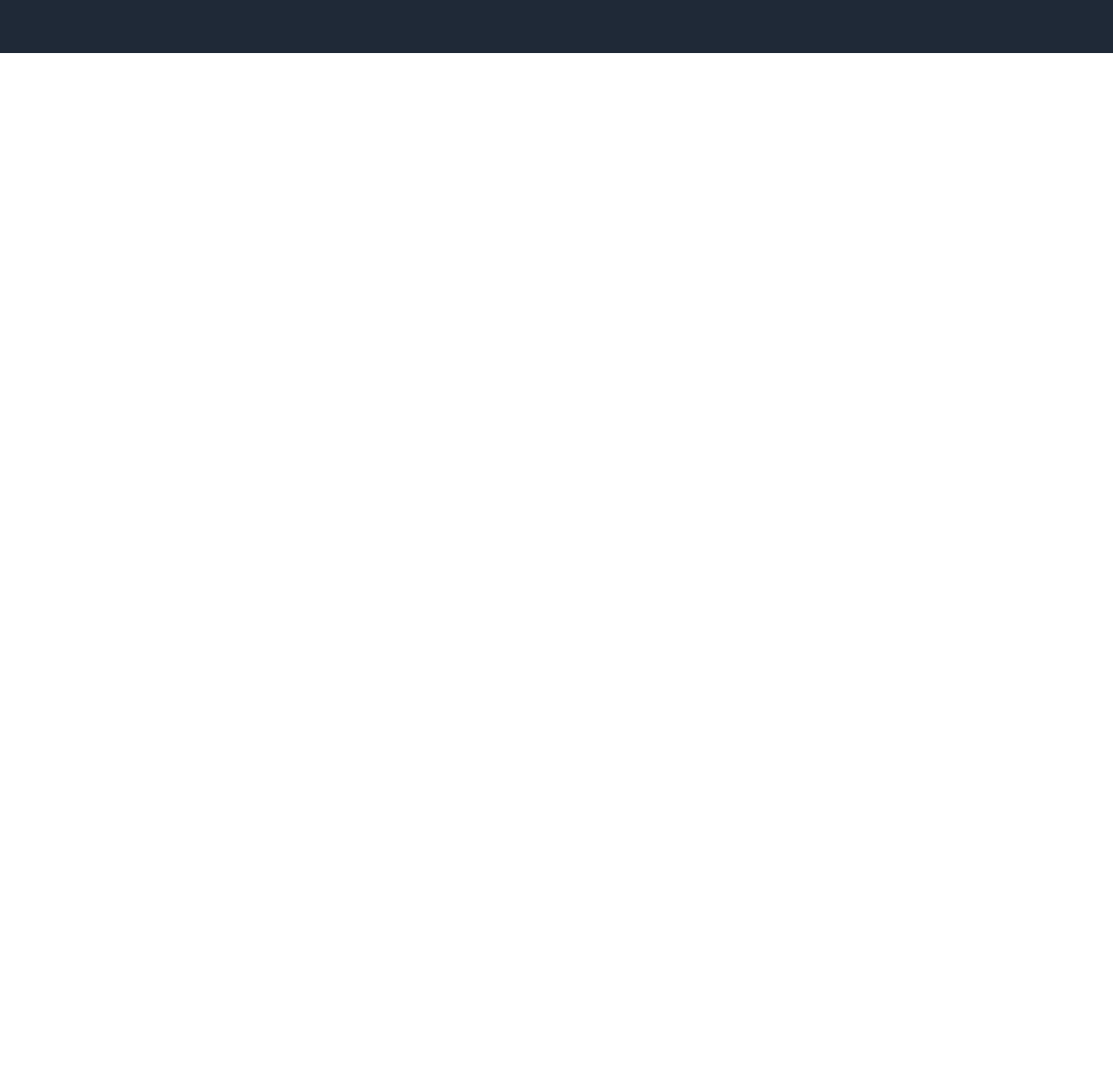
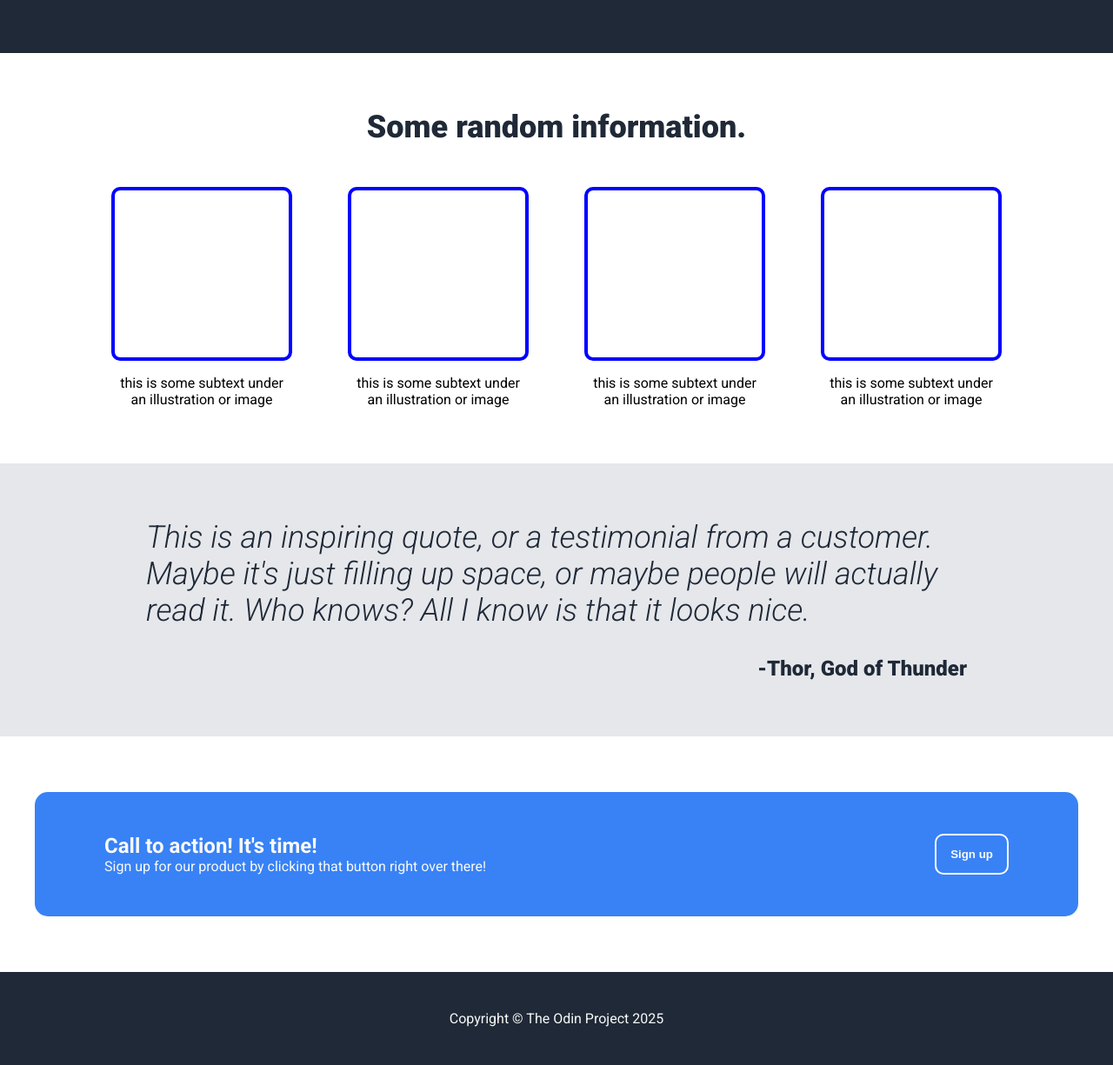
Before and after one commit to gr-miller/project-landing-page, a plain HTML site: page index.html in a window 1280 px wide. Shown: the part 504-1729 px from the top of the page at 87% size. Before the commit the page ends 800 px from the top, so only its background shows below. Drawn offline with Linux system fonts and the light colour scheme.

Commit message:
Landing Page Update
-Added all the section
-Styles are also applied

```diff
--- a/index.css
+++ b/index.css
@@ -54,7 +54,7 @@ ul{
     font-weight: var(--text-bold);
 
 }
-.cta-bg,
+.cta,
 .btn{
     background-color: var(--blue);
 }
@@ -78,6 +78,7 @@ ul{
 .quote-text{
     font-size: 36px;
     font-weight: 300;
+    font-style: italic;
     color: var(--primary-black);
 }
 
@@ -130,3 +131,79 @@ ul{
     width: 50%;
 
 }
+
+.text-center{
+    text-align: center;
+}
+
+.info-content{
+    display: flex;
+    align-items: center;
+    flex-direction: column;
+    gap: 1rem;
+    width: 25%;
+}
+
+.rounded-corners{
+    border-radius: 10px;
+    border: 4px blue solid;
+    width: 100%;
+    height: 200px;
+}
+
+.info-container{
+    display: flex;
+    align-items: center;
+    justify-content: center;
+    gap : 4rem;
+    width: 100%;
+    max-width: 64rem;
+}
+
+.info-section{
+    display: flex;
+    flex-direction: column;
+    align-items: center;
+    gap: 3rem;
+}
+
+.quote-section{
+    display: flex;
+    flex-direction: column;
+    gap: 2rem;
+    align-items: center;
+    justify-content: center;
+    width: 100%;
+    max-width: 64rem;
+}
+
+.quote-author{
+    font-size: 24px;
+    color: var(--primary-black);
+    align-self: flex-end;
+}
+
+.text-bold{
+    font-weight: var(--text-bold);
+}
+
+.light-bg{
+    background-color: var(--secondary-white);
+}
+
+.cta{
+    border-radius: 15px;
+    padding: 3rem 5rem;
+    display: flex;
+    justify-content: space-between;
+}
+
+.cta-btn{
+    background-color: transparent;
+    border: 2px solid white;
+}
+
+.footer-container{
+    padding: 2.75rem;
+    text-align: center;
+}
--- a/index.html
+++ b/index.html
@@ -7,7 +7,7 @@
     <link rel="stylesheet" href="index.css">
 </head>
 <body>
-    <section class="dark-bg-color text-white">
+    <header class="dark-bg-color text-white">
         <div class="header-content header-container">
             <div class="header-logo-text">
                 Header Logo
@@ -19,14 +19,14 @@
                 <li>header link three</li>
             </ul>
         </div>
-    </section>
+    </header>
     <section class="dark-bg-color text-white">
         <div class="container padding-section">
             <div class="banner-container">
                 <div class="banner-text-content">
                     <h1 class="hero-main-text">This website is awesome</h1>
                     <p>This website has some subtext that goes here under the main title. It's a smaller font and the color is lower contrast</p>
-                    <button class="btn text-white" href="">Sign up</button>
+                    <button class="btn text-white text-bold" href="">Sign up</button>
                 </div>
 
                 <div class="banner-image-content">
@@ -34,7 +34,59 @@
                 </div>
             </div>
         </div>
+    </section>
 
+    <section>
+        <div class="container padding-section">
+            <div class="text-center info-section">
+                <h2 class="info-header-text">Some random information.</h2>
+
+                <div class="info-container">
+                    <div class="info-content">
+                        <div class="rounded-corners"></div>
+                        <p>this is some subtext under an illustration or image</p>
+                    </div>
+
+                    <div class="info-content">
+                        <div class="rounded-corners"></div>
+                        <p>this is some subtext under an illustration or image</p>
+                    </div>
+
+                    <div class="info-content">
+                        <div class="rounded-corners"></div>
+                        <p>this is some subtext under an illustration or image</p>
+                    </div>
+
+                    <div class="info-content">
+                        <div class="rounded-corners"></div>
+                        <p>this is some subtext under an illustration or image</p>
+                    </div>
+                </div>
+            </div>
+        </div>
     </section>
+    <section class="light-bg">
+        <div class="container padding-section quote-section">
+            <p class="quote-text">This is an inspiring quote, or a testimonial from a customer. Maybe it's just filling up space, or maybe people will actually read it. Who knows? All I know is that it looks nice.
+            </p>
+            <p class="quote-author text-bold">-Thor, God of Thunder</p>
+        </div>
+    </section>
+
+    <section class="container padding-section">
+        <div class="cta text-white">
+            <div>
+                <h2>Call to action! It's time!</h2>
+                <p>Sign up for our product by clicking that button right over there!</p>
+            </div>
+            <button class="btn cta-btn text-white text-bold">Sign up</button>
+        </div>
+    </section>
+    <footer class="dark-bg-color text-white">
+        <div class="footer-container">
+            <p>Copyright © The Odin Project 2025</p>
+        </div>
+
+    </footer>
 </body>
 </html>
```
